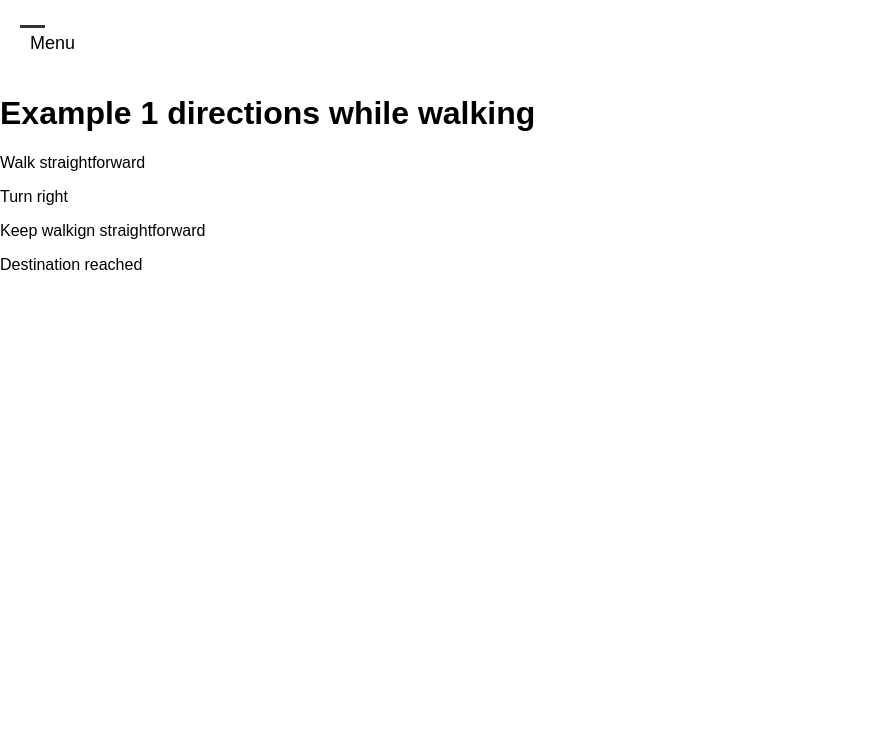
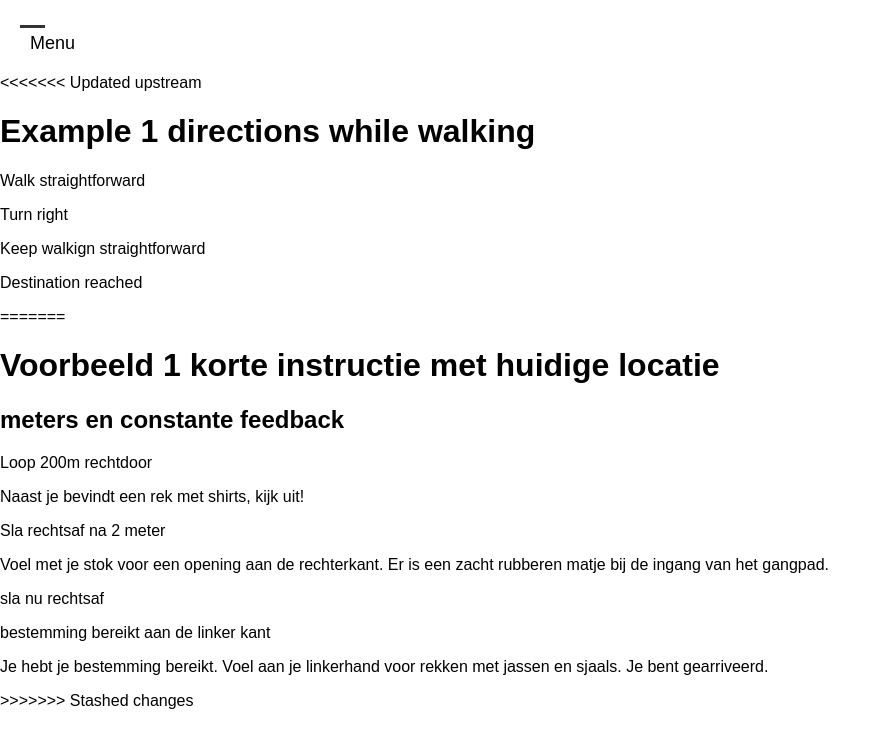
Before and after one commit to laibaaac/experiment_afstud, a plain HTML site: page index.html in a window 1280 px wide. Shown: the whole page, without its empty margins (0-887 px from the left). Drawn offline with Linux system fonts and the light colour scheme.

Commit message:
yep nieuwe code

```diff
--- a/index.html
+++ b/index.html
@@ -26,12 +26,25 @@
       </ul>
     </nav>
 
+<<<<<<< Updated upstream
     <h1 id="start-heading" tabindex="-1">Example 1 directions while walking</h1>
 
     <p>Walk straightforward</p>
     <p>Turn right</p>
     <p>Keep walkign straightforward</p>
     <p>Destination reached</p>
+=======
+    <h1 id="start-heading" tabindex="-1">Voorbeeld 1 korte instructie met huidige locatie</h1>
+    <h2>meters en constante feedback</h2>
+
+    <p>Loop 200m rechtdoor</p>
+    <p>Naast je bevindt een rek met shirts, kijk uit!</p>
+    <p>Sla rechtsaf na 2 meter</p>
+    <p>Voel met je stok voor een opening aan de rechterkant. Er is een zacht rubberen matje bij de ingang van het gangpad.</p>
+    <p>sla nu rechtsaf</p>
+    <p>bestemming bereikt aan de linker kant</p>
+    <p>Je hebt je bestemming bereikt. Voel aan je linkerhand voor rekken met jassen en sjaals. Je bent gearriveerd.</p>
+>>>>>>> Stashed changes
 
 <script src="./index.js"></script>
 </body>
```
Also changed, not shown: voorbeeld2.html (+10 -0 lines).
